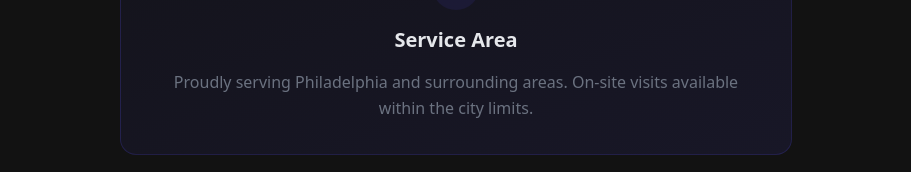
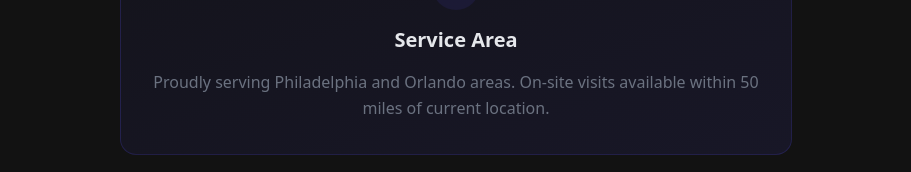
Before and after one commit to GrayMan26/Gray-Tech, a Next.js app: page /contact in a window 1280 px wide. Shown: the part 1417-1589 px from the top of the page, without its empty margins (184-1095 px from the left). Built offline with nearby package versions, Linux system fonts and the light colour scheme.

Commit message:
Update Contact page and layout - Enhanced contact page functionality and layout improvements - Updated contact form and page structure

```diff
--- a/app/contact/layout.tsx
+++ b/app/contact/layout.tsx
@@ -1,8 +1,8 @@
 import { Metadata } from "next";
 
 export const metadata: Metadata = {
-  title: "Contact | GrayTech Help",
-  description: "Get in touch with GrayTech Help for tech support in Philadelphia. Call (610) 241-6947 or email graytechhelp@gmail.com.",
+  title: "Contact | GrayTech",
+  description: "Get in touch with GrayTech Inc for tech support in Philadelphia and Orlando. Call (610) 241-6947 or email graytechhelp@gmail.com.",
 };
 
 export default function ContactLayout({
--- a/app/contact/page.tsx
+++ b/app/contact/page.tsx
@@ -245,7 +245,7 @@
                 Service Area
               </h3>
               <p className="text-gray-600">
-                Proudly serving Philadelphia and surrounding areas. On-site visits available within the city limits.
+                Proudly serving Philadelphia and Orlando areas. On-site visits available within 50 miles of current location.
               </p>
             </div>
           </div>
```
